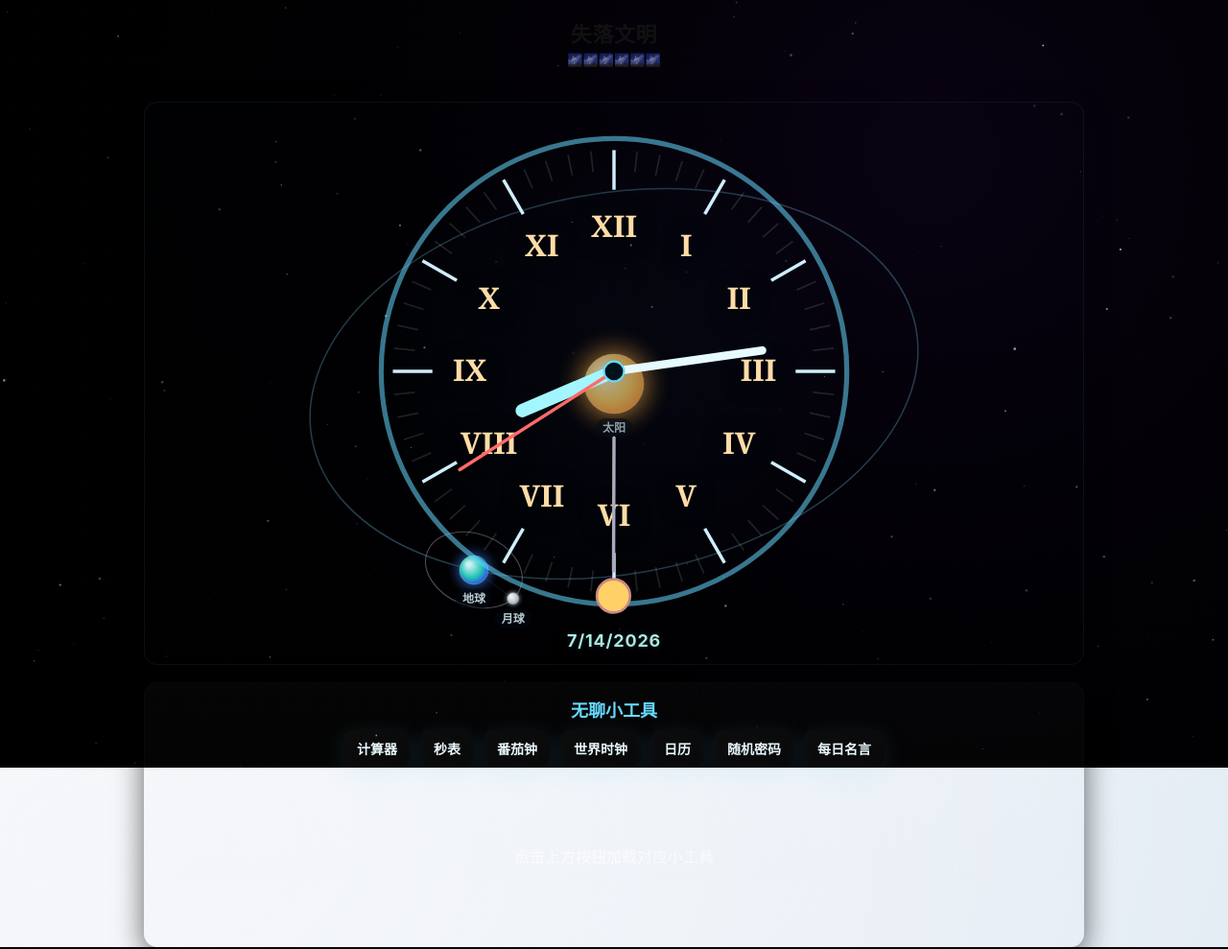
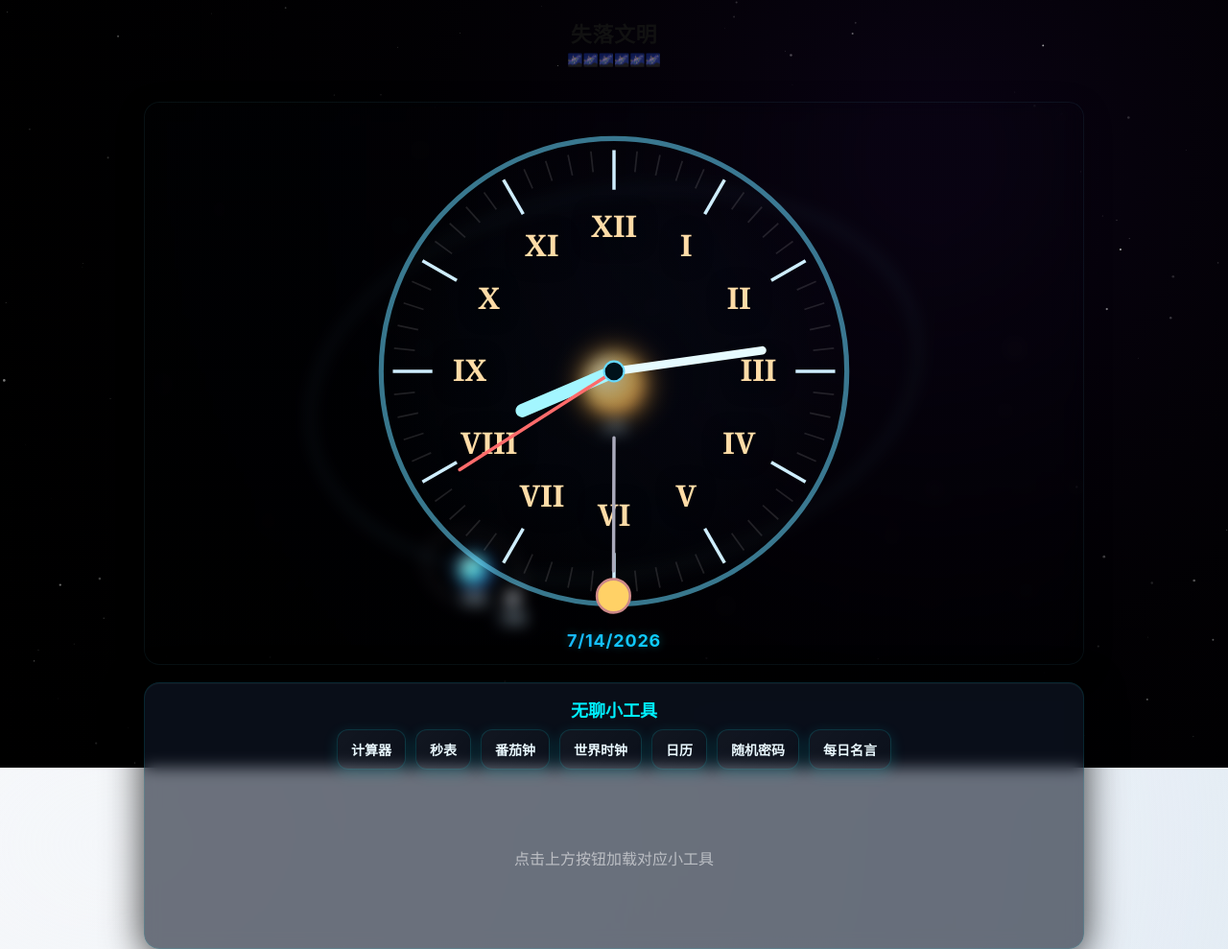
Before and after one commit to slippersheepig/board, a Flask app: page / in a window 1280 px wide. Shown: the whole page at 96% size. Run offline with Flask 3, Linux system fonts and the light colour scheme.

Commit message:
Refactor CSS variables and styles for improved design

```diff
--- a/static/css/style.css
+++ b/static/css/style.css
@@ -1,13 +1,13 @@
 :root {
-  --bg1: #03040a;
-  --bg2: #07121a;
-  --card: rgba(255,255,255,0.03);
-  --accent: #66d9ff;
-  --muted: rgba(255,255,255,0.65);
-  --neon: rgba(102,217,255,0.14);
-  --glass: rgba(255,255,255,0.03);
-  --btn-glow: 0 6px 24px rgba(102,217,255,0.12);
-  --btn-glow-strong: 0 12px 48px rgba(102,217,255,0.18);
+  --bg1: #02050a;
+  --bg2: #060b13;
+  --card: rgba(10, 18, 30, 0.45);
+  --accent: #00f0ff;
+  --muted: rgba(255,255,255,0.55);
+  --neon: rgba(0, 240, 255, 0.2);
+  --glass: rgba(16, 24, 40, 0.6);
+  --btn-glow: 0 4px 15px rgba(0, 240, 255, 0.15);
+  --btn-glow-strong: 0 8px 25px rgba(0, 240, 255, 0.35);
   --roman-color: #ffdca7;
 }
 
@@ -54,7 +54,19 @@ html, body {
 #centerColumn{width:100%; display:flex; flex-direction:column; gap:18px; align-items:center}
 
 /* cards */
-.card{background:linear-gradient(180deg, rgba(255,255,255,0.02), rgba(255,255,255,0.01)); padding:14px; border-radius:14px; box-shadow: 0 8px 30px rgba(0,0,0,0.6); border:1px solid rgba(255,255,255,0.02); width:100%; max-width:980px}
+.card {
+  background: var(--glass);
+  backdrop-filter: blur(8px);
+  -webkit-backdrop-filter: blur(8px);
+  padding: 14px;
+  border-radius: 16px;
+  box-shadow: 0 10px 40px rgba(0,0,0,0.8), inset 0 1px 1px rgba(255,255,255,0.05);
+  border: 1px solid rgba(0, 240, 255, 0.1);
+  width: 100%;
+  max-width: 980px;
+  will-change: transform;
+  transform: translateZ(0);
+}
 
 /* clock */
 #clockCard{
@@ -64,14 +76,18 @@ html, body {
 }
 .clockSVG{width:520px; height:520px; display:block; margin:6px auto; background:transparent}
 #dateText{margin-top:10px; text-align:center; font-weight:700; letter-spacing:0.8px}
-.dateText.neon{
-  font-size:18px;
-  background: linear-gradient(90deg, #aef7ff, #c6ffe7);
+.dateText.neon {
+  font-size: 18px;
+  background: linear-gradient(90deg, #00f0ff, #7000ff, #00f0ff);
+  background-size: 200% auto;
   -webkit-background-clip: text;
   -webkit-text-fill-color: transparent;
-  text-shadow:
-    0 0 6px rgba(160,240,255,0.12),
-    0 6px 18px rgba(0,0,0,0.45);
+  text-shadow: 0 0 10px rgba(0, 240, 255, 0.3);
+  animation: shine 4s linear infinite;
+}
+
+@keyframes shine {
+  to { background-position: 200% center; }
 }
 
 /* tools title centered */
@@ -79,8 +95,26 @@ html, body {
 
 /* tool buttons */
 .toolButtons{display:flex; flex-wrap:wrap; gap:10px; margin-top:8px; justify-content:center}
-.toolButtons button{background:linear-gradient(135deg, rgba(255,255,255,0.03), rgba(255,255,255,0.02)); color:#eaf9ff; border:none; padding:10px 14px; border-radius:12px; cursor:pointer; box-shadow: var(--btn-glow); transition:transform .12s, box-shadow .12s, background .12s; font-weight:700; font-size:14px}
-.toolButtons button:hover{transform:translateY(-4px); box-shadow:var(--btn-glow-strong); background:linear-gradient(135deg, rgba(102,217,255,0.06), rgba(255,255,255,0.02))}
+.toolButtons button {
+  background: linear-gradient(135deg, rgba(255,255,255,0.04), rgba(255,255,255,0.01));
+  color: #eaf9ff;
+  border: 1px solid rgba(0, 240, 255, 0.15);
+  padding: 10px 14px;
+  border-radius: 12px;
+  cursor: pointer;
+  box-shadow: var(--btn-glow);
+  font-weight: 700;
+  font-size: 14px;
+  transition: transform 0.2s cubic-bezier(0.34, 1.56, 0.64, 1), box-shadow 0.2s ease, border-color 0.2s ease;
+  will-change: transform, box-shadow;
+}
+
+.toolButtons button:hover {
+  transform: translateY(-4px) scale(1.02);
+  box-shadow: var(--btn-glow-strong);
+  border-color: var(--accent);
+  background: linear-gradient(135deg, rgba(0, 240, 255, 0.1), rgba(255,255,255,0.02));
+}
 
 /* tool area: center loaded content */
 .toolArea{margin-top:12px; min-height:160px; color:var(--muted); display:flex; align-items:center; justify-content:center; flex-direction:column; gap:10px; }
```
